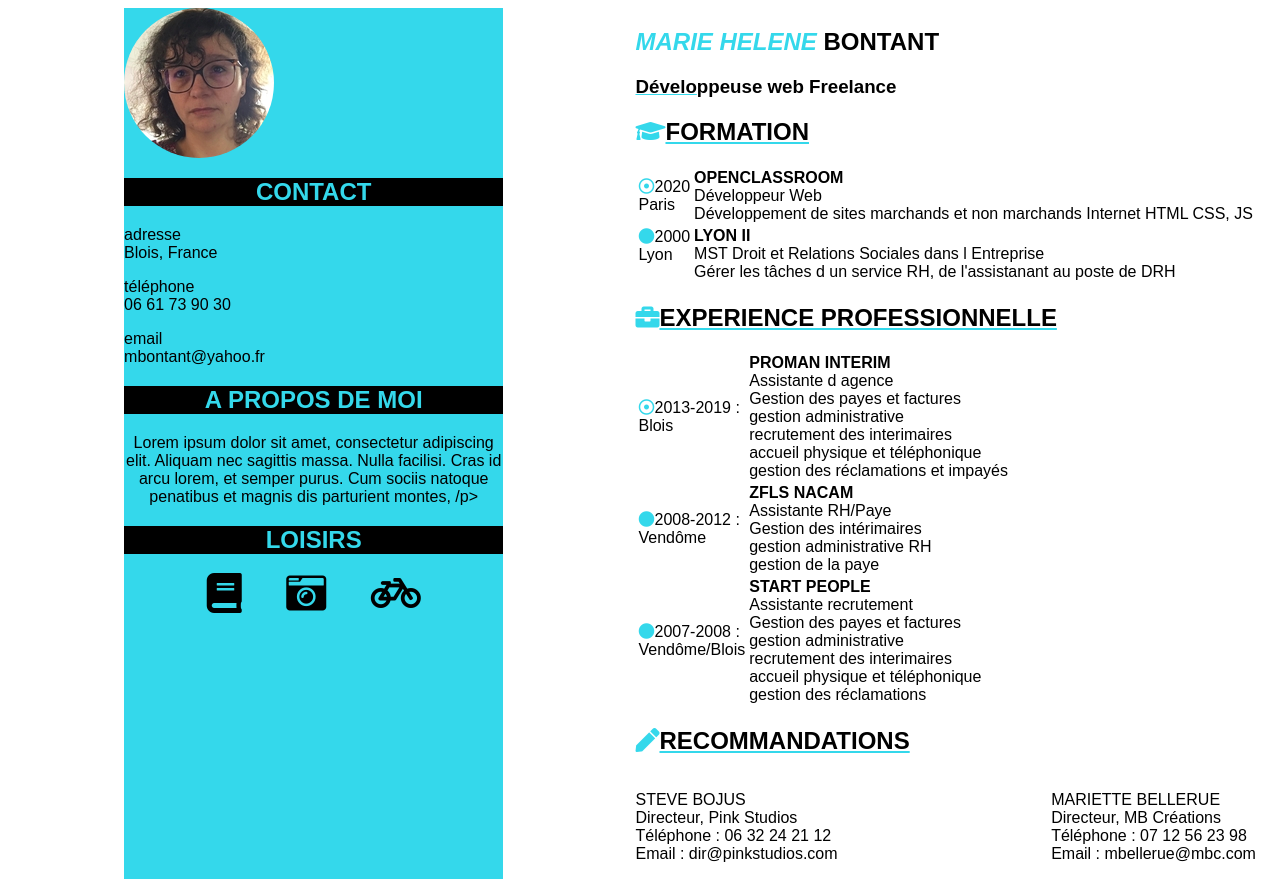
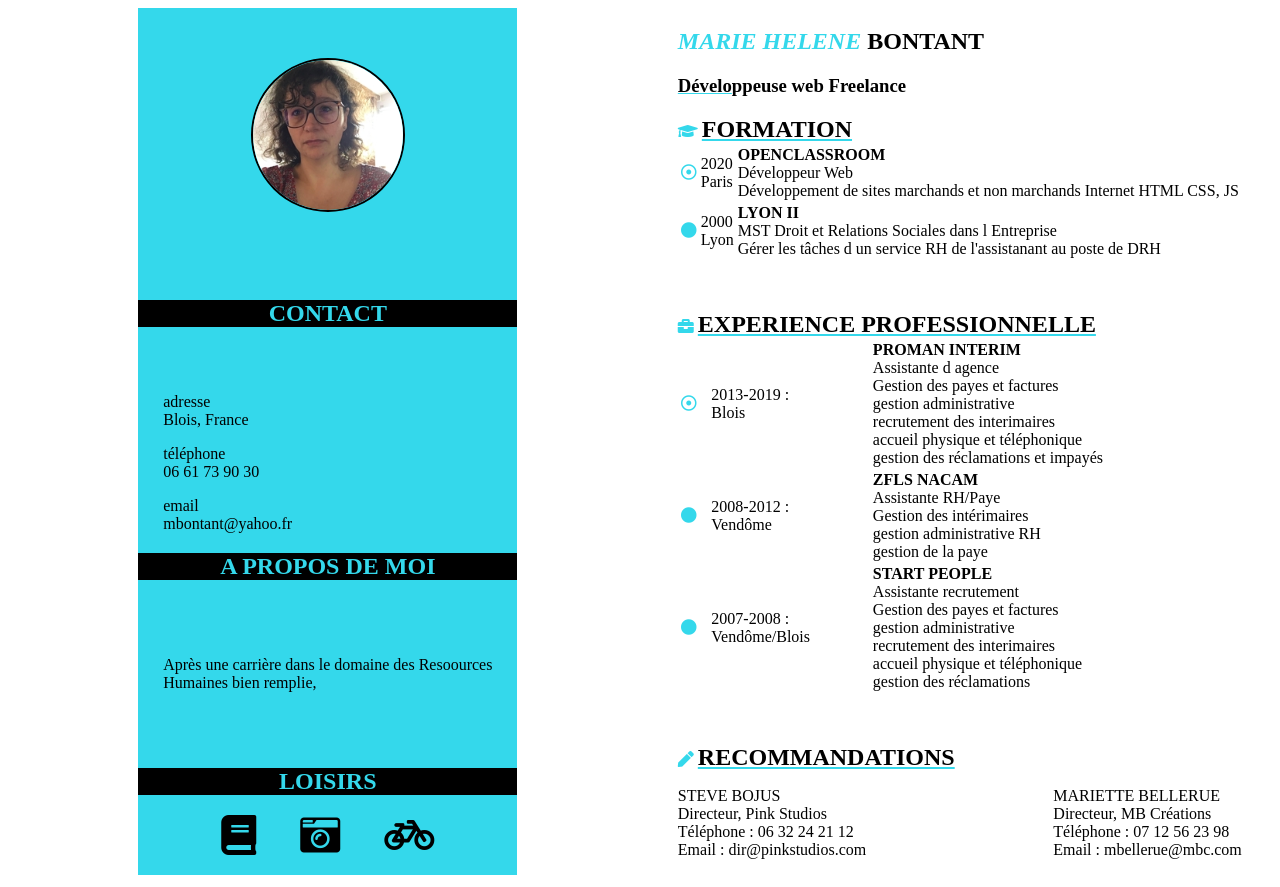
Before and after one commit to mbontant/CV, a plain HTML site: page index.html in a window 1280 px wide. Shown: the top 887 px of the page. Drawn offline with Linux system fonts and the light colour scheme.

Commit message:
mise en page et marges

```diff
--- a/index.html
+++ b/index.html
@@ -5,11 +5,14 @@
 		<title>cv developpeuse</title>
 		<link rel="stylesheet" href="style.css" />
 		<link rel="stylesheet" href="fontawesome-free-5.12.1-web/css/all.css"/>
+		<link rel="stylesheet" media="screen and (max-width: 1280px)" href="petite_resolution.css" />
 	</head>
 	<body>
 		<div id="blocpage">
 			<div id="conteneurgauche">
-				<div id="photo"><img src="IMAGES/moi_mini.JPG" alt="photo moi"></div>
+				<div id="photo">
+					<img id="photostyle" src="IMAGES/moi_mini.JPG" alt="photo moi">
+				</div>
 				<section>
 					<h2>CONTACT</h2>
 					<article>
@@ -22,13 +25,14 @@
 			<!--a propos-->
 					<article>
 						<h2>A PROPOS DE MOI</h2>
-							<p>Lorem ipsum dolor sit amet, consectetur adipiscing elit. Aliquam nec sagittis massa. Nulla facilisi. Cras id arcu lorem, et semper purus. Cum sociis natoque penatibus et magnis dis parturient montes, /p>
+							<div id="propos">
+							<p> Après une carrière dans le domaine des Resoources Humaines bien remplie, </p></div>
 					</article>
 
 			<!--loisirs-->
 					<article>
 						<h2>LOISIRS</h2>
-							<div class="loisirs">
+							<div id="loisirs">
 								<i class="fas fa-book blanc" ></i>
 								<i class="fas fa-camera-retro blanc"></i>
 								<i class="fas fa-bicycle blanc"></i>
@@ -47,42 +51,50 @@
 
 			<!--formation-->
 				<section>
-
-					<h2><i class="fas fa-graduation-cap"></i>FORMATION</h2>
+					<div id="formation">
+					<i class="fas fa-graduation-cap style"></i> <h2>FORMATION</h2>
 						<table>
 							<tr>
-								<td><i class="far fa-dot-circle"></i>2020<br/>Paris</td>
+								<td><i class="far fa-dot-circle"></i></td>
+								<td></i>2020<br/>Paris</td>
 								<td><strong>OPENCLASSROOM</strong><br/>Développeur Web<br/>Développement de sites marchands et non marchands Internet HTML CSS, JS </td>
 							</tr>
 							<tr>
-								<td><i class="fas fa-circle"></i>2000<br/>Lyon</p></td>
-								<td><strong>LYON II</strong><br/>MST Droit et Relations Sociales dans l Entreprise<br/>Gérer les tâches d un service RH, de l'assistanant au poste de DRH</td>
+								<td><i class="fas fa-circle"></i></td>
+								<td>2000<br/>Lyon</td>
+								<td><strong>LYON II</strong><br/>MST Droit et Relations Sociales dans l Entreprise<br/>Gérer les tâches d un service RH de l'assistanant au poste de DRH</td>
 							</tr>
 						</table>
+					</div>
 				</section>
 
 			<!--exp pro-->
 				<section>
-					<h2><i class="fas fa-briefcase"></i>EXPERIENCE PROFESSIONNELLE</h2>
+					<div id="exp">
+					<i class="fas fa-briefcase style"></i> <h2>EXPERIENCE PROFESSIONNELLE</h2>
 						<table>
 							<tr>
-								<td><i class="far fa-dot-circle"></i>2013-2019 :<br/>Blois</td>
+								<td><i class="far fa-dot-circle"></i></td>
+								<td>2013-2019 :<br/>Blois</td>
 								<td><strong>PROMAN INTERIM</strong><br/>Assistante d agence<br/>Gestion des payes et factures<br/>gestion administrative<br/>recrutement des interimaires<br/>accueil physique et téléphonique<br/>gestion des réclamations et impayés</td>
 							</tr>
 							<tr>
-								<td><i class="fas fa-circle"></i>2008-2012 :<br/> Vendôme </td>
+								<td><i class="fas fa-circle"></i></td>
+								<td>2008-2012 :<br/> Vendôme </td>
 								<td><strong>ZFLS NACAM</strong><br/>Assistante RH/Paye<br/> Gestion des intérimaires<br/>gestion administrative RH<br/>gestion de la paye</td>
 							</tr>
 							<tr>
-								<td><i class="fas fa-circle"></i>2007-2008 :<br/>Vendôme/Blois</td>
+								<td><i class="fas fa-circle"></i></td>
+								<td>2007-2008 :<br/>Vendôme/Blois</td>
 								<td><strong>START PEOPLE</strong><br/>Assistante recrutement<br/>Gestion des payes et factures<br/>gestion administrative<br/>recrutement des interimaires<br/>accueil physique et téléphonique<br/>gestion des réclamations</td>
 							</tr>
 						</table>
+					</div>
 				</section>
 
 				<!--recomm-->
 				<section>
-					<h2><i class="fas fa-pen"></i>RECOMMANDATIONS</h2>
+					<i class="fas fa-pen style"></i> <h2>RECOMMANDATIONS</h2>
 						<div id="recommandations">
 							<div class="recommandation1">
 								<p>STEVE BOJUS<br/>Directeur, Pink Studios<br/>Téléphone : 06 32 24 21 12<br/>Email : dir@pinkstudios.com</p>
--- a/style.css
+++ b/style.css
@@ -1,11 +1,24 @@
 {
-	"github_token : " 52e08f33ac81cdfc94c26dbb32d8eff3ecb7da85"
+	github_token : "52e08f33ac81cdfc94c26dbb32d8eff3ecb7da85"
 }
+/* écran <1280px*/
 
 /* gestion générale*/
-body
+@font-face {
+    font-family: 'aileronlight';
+    src: url('Aileron-Light-webfont.eot');
+    src: url('Aileron-Light-webfont.eot?#iefix') format('embedded-opentype'),
+         url('Aileron-Light-webfont.woff2') format('woff2'),
+         url('Aileron-Light-webfont.woff') format('woff'),
+         url('Aileron-Light-webfont.ttf') format('truetype'),
+         url('Aileron-Light-webfont.svg#aileronlight') format('svg');
+    font-weight: normal;
+    font-style: normal;
+
+}
+table
 {
-    font-family: Arial, Arial, Verdana, sans-serif;
+	width: 100%;
 }
 #blocpage
 {
@@ -21,11 +34,18 @@ body
 	width: 30%;
 	background-color: #34d8eb;
 	text-align: center;
+	display: flex;
+	flex-direction: column;
+	justify-content: space-between;
 }
 #conteneurgauche h2
 {
 	background-color: black;
 	color: #34d8eb;
+}
+#photo
+{
+	padding-top: 50px;
 }
 
 /* gestion partie droite*/
@@ -37,23 +57,33 @@ i
 #colonnedroite h2
 {
 	text-decoration: underline #34d8eb;
+	display : inline;
 
 }
 /* gestion de la photo*/
-#photo
+#photostyle
 {
-	overflow: hidden;
-	border-radius: 125px;
+	border-radius: 150px;
 	width: 150px;
 	height: 150px;
+	border: 2px black solid;
+
 }
 /* gestion contact*/
 #contact
 {
 	text-align: left;
+	padding-left: 25px;
+	padding-top: 30px;
 }
 /* gestion A Propos*/
-
+#propos
+{
+	text-align: left;
+	padding-left: 25px;
+	padding-top: 40px;
+	padding-bottom: 40px;
+}
 /* gestion des loisirs*/
 .blanc
 {
@@ -65,7 +95,7 @@ i
     margin-right: 20px;
     margin-bottom: 20px;
 }
-.loisirs
+#loisirs
 {
 
 }
@@ -79,8 +109,16 @@ span
 	text-decoration: underline #34d8eb;
 }
 /* gestion formation*/
+#formation
+{
+	margin-bottom: 50px;
+}
 
 /* gestion experience pro*/
+#exp
+{
+	margin-bottom: 50px;
+}
 
 /* gestion recommandations*/
 
```
